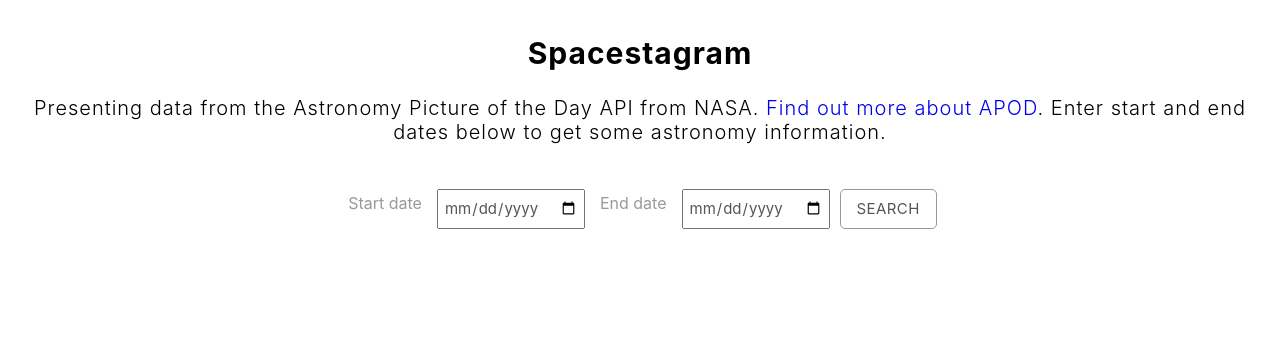
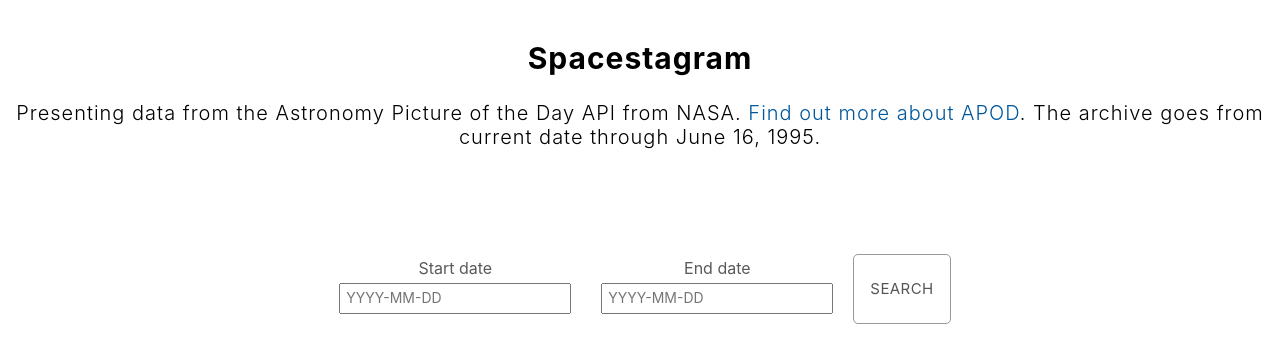
Before and after one commit to Marialoue/aurora-borealis, a React (Create React App) app: page / in a window 1280 px wide. Shown: the top 362 px of the page. Built offline with nearby package versions, Linux system fonts and the light colour scheme; no server answers.

Commit message:
Solve problem with images not showing for embedded videos

```diff
--- a/src/App.css
+++ b/src/App.css
@@ -1,19 +1,72 @@
 /* root */
+:root {
+  --primary: #eceff1;
+  --secondary: #01579b;
+  --accent: #546e7a;
+}
+
 * {
   box-sizing: border-box;
 }
 
-/* tags */
+/* types */
+body {
+  margin: 0;
+  font-family: -apple-system, BlinkMacSystemFont, "Segoe UI", "Roboto", "Oxygen",
+    "Ubuntu", "Cantarell", "Fira Sans", "Droid Sans", "Helvetica Neue",
+    sans-serif;
+  -webkit-font-smoothing: antialiased;
+  -moz-osx-font-smoothing: grayscale;
+}
+
 a {
+  color: var(--secondary);
   text-decoration: none;
 }
 a:hover {
-  color: rgb(255, 0, 0);
+  color: var(--accent);
   text-decoration: underline;
 }
 
-/* components */
-.container {
+a:focus {
+  outline: thin dotted;
+  border: #595959;
+}
+
+nav {
+  min-height: 60px;
+  padding: 10px;
+  text-align: center;
+  font-size: 20px;
+  font-weight: 300;
+  letter-spacing: 1px;
+}
+
+label {
+  font-size: 16px;
+  color: #595959;
+  line-height: 1.2;
+  padding: 5px;
+  margin: 5px;
+}
+
+input {
+  font: inherit;
+  display: block;
+  font-size: 14px;
+  color: #555;
+  line-height: 1.2;
+  padding: 5px;
+  margin: 5px;
+}
+
+input:focus {
+  outline: var(--primary);
+  color: var(--accent);
+}
+
+/* classes */
+.main {
   padding: 5px;
   margin: auto;
 }
@@ -36,24 +89,6 @@
   font-size: 20px;
 }
 
-label {
-  font-size: 16px;
-  color: #999;
-  line-height: 1.2;
-  padding: 5px;
-  margin: 5px;
-}
-
-input {
-  font: inherit;
-  display: block;
-  font-size: 15px;
-  color: #555;
-  line-height: 1.2;
-  padding: 5px;
-  margin: 5px;
-}
-
 .btn {
   background-color: transparent;
   min-width: 64px;
@@ -72,6 +107,11 @@
 .btn:hover {
   text-decoration: none;
   background-color: rgba(0, 0, 0, 0.04);
+}
+
+.btn:focus {
+  outline: double;
+  border: #f11010;
 }
 
 .content {
--- a/src/App.js
+++ b/src/App.js
@@ -1,7 +1,6 @@
 import React, { useState } from "react";
 import PlanetCardList from "./components/PlanetCardList";
 import Spinner from "./components/Spinner";
-import "./App.css";
 
 export default function App() {
   const [start, setStart] = useState();
@@ -45,12 +44,12 @@
             Presenting data from the Astronomy Picture of the Day API from NASA.{" "}
             <a
               href="https://api.nasa.gov/"
-              title="Information about APIs from NASA."
+              title="Information about the APOD API from NASA."
               rel="noreferrer"
             >
               Find out more about APOD
             </a>
-            . Enter start and end dates below to get some astronomy information.
+            . The archive goes from current date through June 16, 1995.
           </p>
         </hgroup>
       </header>
@@ -58,25 +57,34 @@
       <nav></nav>
 
       <form className="controls">
-        <label for="start">Start date</label>
+        <label for="start">
+          Start date
           <input
-          type="date"
+            type="text"
             id="start"
+            placeholder="YYYY-MM-DD"
             required={true}
             onKeyDown={(e) => setStart(e.target.value)}
             onChange={(e) => setStart(e.target.value)}
           />
+        </label>
 
-        <label>End date</label>
+        <label>
+          End date
           <input
-          type="date"
+            type="text"
+            // disable future dates
+            // make date picker
             id="end"
+            placeholder="YYYY-MM-DD"
             required={true}
             onKeyDown={(e) => setEnd(e.target.value)}
             onChange={(e) => setEnd(e.target.value)}
           />
+        </label>
 
         <input
+
           className="btn"
           type="submit"
           value="Search"
--- a/src/components/PlanetCard.js
+++ b/src/components/PlanetCard.js
@@ -10,21 +10,31 @@
     setStatus((preState) => !preState);
   };
 
-  const img =
-    planet.url.slice(-3) === "jpg"
-      ? planet.url
-      : "../assets/img-not-available.jpg";
+  // const img =
+  //   planet.url.slice(-3) === "jpg"
+  //     ? planet.url
+  //     : "../assets/img-not-available.jpg";
+
+  const imgOrVid = () => {
+    if (planet.url.slice(-3) === "jpg")
+      return <img src={planet.url} alt={planet.title} />;
+    else if (planet.url.slice(-1) === "0")
+      return (
+        <iframe title={planet.title} src={planet.url} alt={planet.title} />
+      );
+  };
 
   return (
-    <div className="card">
+    <section className="card">
       <div className="card-content">
         <div className="card-image">
-          <img src={img} alt={planet.titel} />
+          {imgOrVid()}
         </div>
-        <div class="card-title">
+        <div className="card-title">
           <p>{planet.title}</p>
         </div>
         <p>By: {planet.copyright ? planet.copyright : "Unknown"}</p>
+        <p>Date: {planet.date}</p>
         <div className="card-btn">
           <IconButton onClick={handleClick}>
             {status ? (
@@ -36,6 +46,6 @@
         </div>
         <p className="card-text">{planet.explanation}</p>
       </div>
-    </div>
+    </section>
   );
 }
--- a/src/components/PlanetCardList.js
+++ b/src/components/PlanetCardList.js
@@ -3,9 +3,9 @@
 const PlanetCardList = (data) => {
   return (
     <ul className="cards">
-      {data.data.map((planet, i) => (
-        <li className="cards-item">
-          <PlanetCard key={planet.i} planet={planet} />
+      {data.data.map((planet) => (
+        <li className="cards-item" key={planet.date} >
+          <PlanetCard planet={planet} />
         </li>
       ))}
     </ul>
--- a/src/index.js
+++ b/src/index.js
@@ -1,6 +1,6 @@
 import React from 'react';
 import ReactDOM from 'react-dom';
-import './index.css';
+import './App.css';
 import App from './App';
 import reportWebVitals from './reportWebVitals';
 
```
Also changed, not shown: package.json (+6 -6 lines), 2 other files (tests, documents, lock files or other folders). Lines whose indentation alone changed are shown as unchanged.
